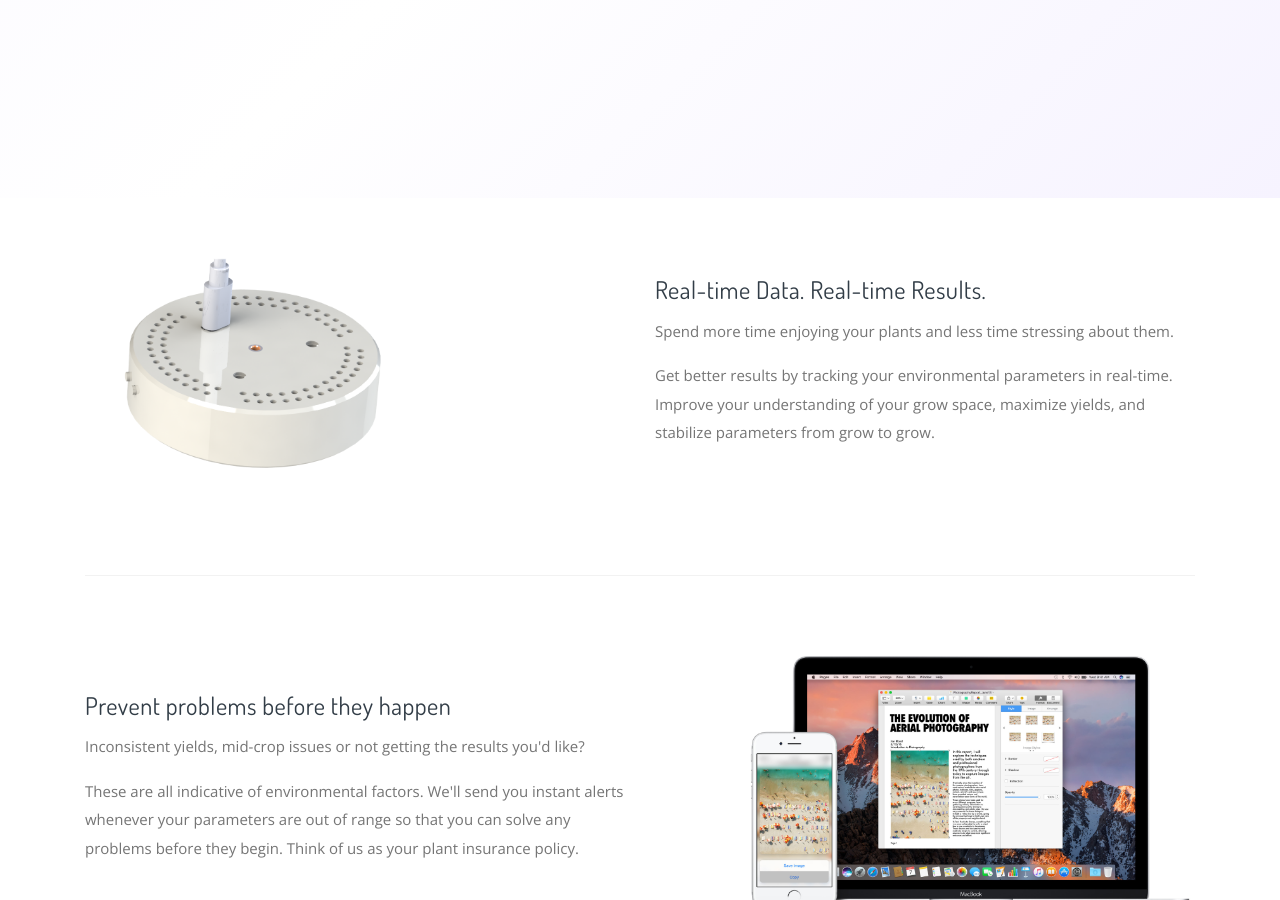
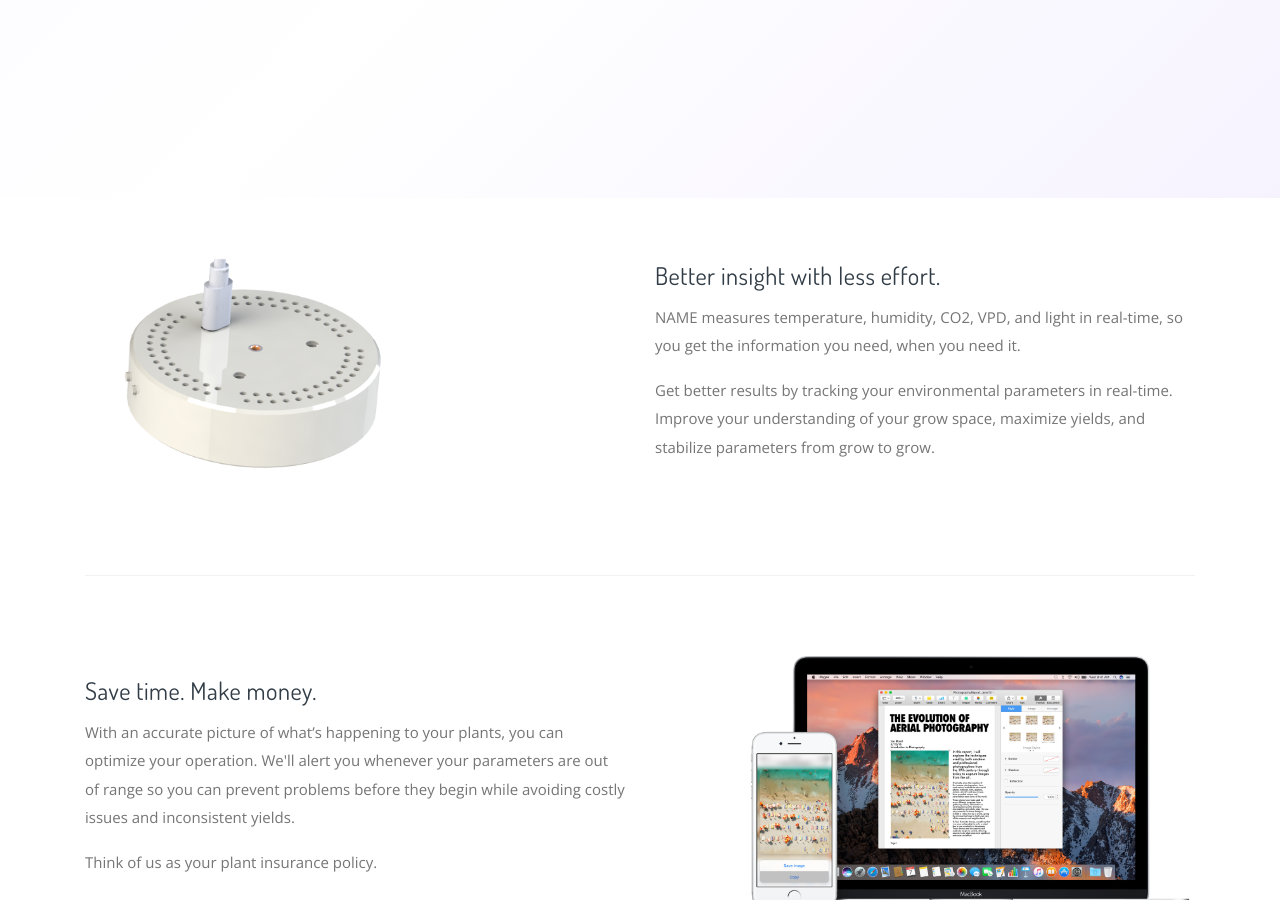
Before and after one commit to mendelsensors/marketing_page, a Jekyll site: the page built from index.html, in a window 1280 px wide and 900 px high, scrolled down 702 px. Built offline with Jekyll 4.4.1, drawn with Linux system fonts in a browser that asks for light colours; some of the changed text lies outside the part shown.

Commit message:
copy changes from harris - main page, app page, airsensor page, how many unit i need section

```diff
--- a/airsensor/index.html
+++ b/airsensor/index.html
@@ -10,7 +10,7 @@ layout: default
       <div class="col-lg-6">
         <h1 class="display-4 fw-500">Built For<span class="fw-400 pl-2 text-info" data-typing="greenhouses, grow tents, commercial facilities, vertical farms" data-type-speed="80"></span></h1>
         <p class="lead mt-5 mb-7 mb-md-9 w-80">
-          Be the best grower you can be with more consistent and better grows than ever before. With real-time data at your fingertips you'll have an expert understanding of the environmental factors that affect your grow and allow you to get the most out of each cycle.
+          Be a better grower. With real-time data at your fingertips you'll have an expert understanding of the environmental factors that affect your grow and allow you to get the most out of each cycle.
           <br /><br />
           <a class="btn btn-round btn-primary mw-200" href="#">Buy now</a>
         </p>
--- a/app/index.html
+++ b/app/index.html
@@ -8,8 +8,8 @@ layout: default
     <div class="row align-items-center h-100">
 
       <div class="col-md-8 mx-auto">
-        <h1>A modern app to visualize & make sense of your data.</h1>
-        <p class="lead mt-4 mb-7">Whether you're a home grower or have a commercial facility our secure and reliable platform enables growers to maximize results.</p>
+        <h1>A modern app to make sense of your data.</h1>
+        <p class="lead mt-4 mb-7">Whether you're a home grower or have a commercial facility our tools power growers to increase quality and profitability.</p>
         <a class="btn btn-xl btn-round btn-primary px-8" href="#">Demo</a>
       </div>
 
--- a/index.html
+++ b/index.html
@@ -7,8 +7,8 @@ layout: default
     <div class="row align-items-center h-100">
 
       <div class="col-lg-6 text-md-left text-center">
-        <h1 class="fw-600">Smart <span class="text-info">Sensors</span><br>For <span class="text-success">Smart Growers</span></h1>
-        <p class="lead mt-5 mb-8">The Need New Name Sensor measures temperature, humidity, CO2, VPD, and Light in real-time. It’s like a second set of eyes to watch over your enviroment when you're not there.</p>
+        <h1 class="fw-600">Smart <span class="text-info">Sensors</span><br>For <span class="text-success">Smarter Growers</span></h1>
+        <p class="lead mt-5 mb-8">Easy to use environmental sensors and best in class apps and analytics take the guesswork out of growing.</p>
         <a class="btn btn-round btn-primary mw-200" href="/airsensor">Learn more</a>
       </div>
 
@@ -47,8 +47,8 @@ layout: default
 
       <div class="row gap-y align-items-center">
         <div class="col-md-6 ml-auto">
-          <h4>Real-time Data. Real-time Results.</h4>
-          <p>Spend more time enjoying your plants and less time stressing about them.</p>
+          <h4>Better insight with less effort.</h4>
+          <p>NAME measures temperature, humidity, CO2, VPD, and light in real-time, so you get the information you need, when you need it.</p>
           <p>Get better results by tracking your environmental parameters in real-time. Improve your understanding of your grow space, maximize yields, and stabilize parameters from grow to grow.</p>
         </div>
 
@@ -61,9 +61,9 @@ layout: default
 
       <div class="row gap-y align-items-center">
         <div class="col-md-6 mr-auto">
-          <h4>Prevent problems before they happen</h4>
-          <p>Inconsistent yields, mid-crop issues or not getting the results you'd like?</p>
-          <p>These are all indicative of environmental factors. We'll send you instant alerts whenever your parameters are out of range so that you can solve any problems before they begin. Think of us as your plant insurance policy.</p>
+          <h4>Save time. Make money.</h4>
+          <p>With an accurate picture of what’s happening to your plants, you can optimize your operation. We'll alert you whenever your parameters are out of range so you can prevent problems before they begin while avoiding costly issues and inconsistent yields.</p>
+          <p>Think of us as your plant insurance policy.</p>
         </div>
 
         <div class="col-md-5">
@@ -75,9 +75,9 @@ layout: default
 
       <div class="row gap-y align-items-center">
         <div class="col-md-6 ml-auto center-block">
-          <h4>Works everywhere you go</h4>
-          <p>Watch over your plants anywhere in the world.</p>
-          <p>You've spent a lot of time and money on your grow. Rest easy knowing someone is looking out for your plants when you aren't able to. Our sensors are connected to WiFi and will send your data to our cloud apps that you can access anywhere you have an internet connection.</p>
+          <h4>Always Up.</h4>
+          <p>Our sensors go where you need them. You've spent a lot of time and money on your grow. Rest easy knowing someone is looking out for your plants when you aren't able to.</p>
+          <p> With sensors continuously recording environmental conditions, you’re free to focus on more important things. Access our intuitive mobile and web apps anywhere you have an internet connection.</p>
           <a href="#"><img src="assets/img/main/badge-apple.png" alt="download on app store"></a>
         </div>
 
@@ -95,7 +95,7 @@ layout: default
     <div class="container">
       <div class="row gap-y align-items-center">
         <div class="col-md-9">
-          <h4 class="mb-0 text-white text-center text-md-left">Want to learn more about our sensor?</h4>
+          <h4 class="mb-0 text-white text-center text-md-left">Want to learn more about our environmental sensor?</h4>
         </div>
 
         <div class="col-md-3 text-center text-md-right">
```
Also changed, not shown: _includes/howmanyairsensors.html (+4 -4 lines).
